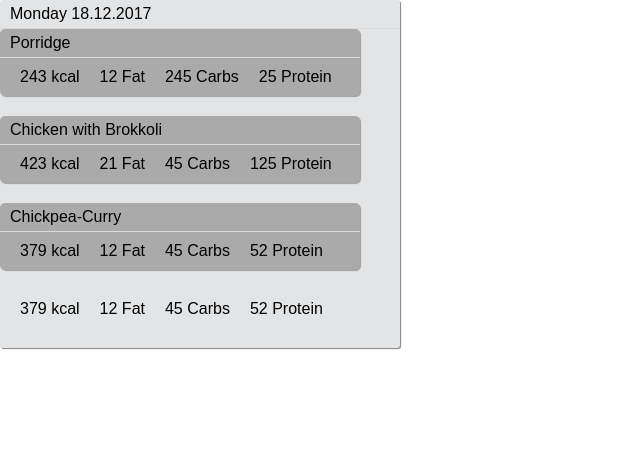
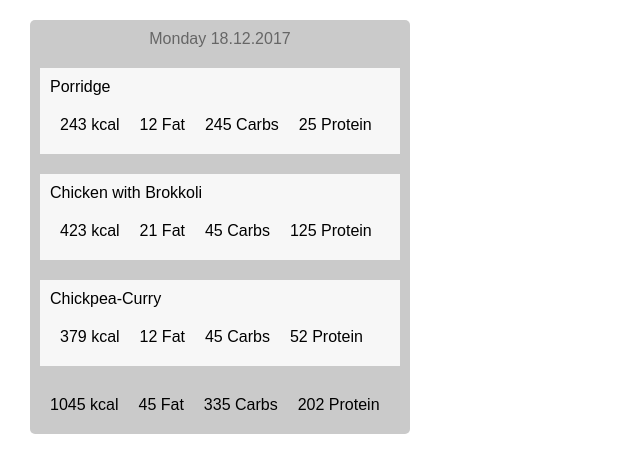
Before and after one commit to schubam/day-planner, a React (Create React App) app: page / in a window 1280 px wide. Shown: the top 472 px of the page, without its empty margins (0-640 px from the left). Built offline with nearby package versions, Linux system fonts and the light colour scheme.

Commit message:
styling and sum of nutrition logic

```diff
--- a/src/App.css
+++ b/src/App.css
@@ -0,0 +1,3 @@
+* {
+    margin: 10px;
+}
--- a/src/components/Card.css
+++ b/src/components/Card.css
@@ -1,27 +1,9 @@
 .card {
-    width: 90%;
-    margin-top: 0 auto 10px;
-    background: #aaa;
-    min-height: 50px;
-    border-radius: 5px;
-    box-shadow: 1px 1px 1px rgba(0, 0, 0, .3);
-    transition: .15s;
+    background-color: #f7f7f7;
     cursor: pointer;
-    margin-bottom: 20px;
 }
 
-.card .title {
-    padding: 5px 10px;
-    border-bottom: 1px solid #dbdbdb;
-    white-space: normal;
-    word-break: break-all;
+.card > .title {
+    /* background-color: #cabf5e; */
+    text-align: left;
 }
-
-.card .nutrition {
-    padding: 10px;
-    zoom: 1;
-}
-
-.attribute {
-    padding: 5px 10px;
-}
--- a/src/components/Card.js
+++ b/src/components/Card.js
@@ -1,16 +1,12 @@
 import React, { Component } from 'react';
 import './Card.css';
+import Nutrition from './Nutrition';
 
 const Card = (props) => {
     return (
     <div className='card'>
         <div className='title'>{props.title}</div>
-        <div className='nutrition'>
-            <span className='attribute'>{props.calories} kcal</span>
-            <span className='attribute'>{props.fat} Fat</span>
-            <span className='attribute'>{props.carbs} Carbs</span>
-            <span className='attribute'>{props.protein} Protein</span>
-        </div>
+        <Nutrition {...props}/>
     </div>
     );
 }
--- a/src/components/Day.css
+++ b/src/components/Day.css
@@ -1,20 +1,14 @@
-.day {
-    width: 400px;
-    display: inline-block;
-    height: 100%;
-    overflow: hidden;
-    min-height: 100px;
-    background-color: #e2e4e6;
-    box-shadow: 1px 1px 1px rgba(0, 0, 0, .5);
-    border-radius: 3px;
-    padding-bottom: 20px;
-    margin-right: 20px;
-    vertical-align: top;
+.day-container {
+    width: 380px;
+    min-height: 200px;
+    background-color: #cacaca;
+    display: flex;
+    flex-direction: column;
+    border-radius: 5px;
 }
 
-.day .title {
-    padding: 5px 10px;
-    border-bottom: 1px solid #dbdbdb;
-    white-space: normal;
-    word-break: break-all;
+.day-container > .title {
+    /* background-color: #94bb7e; */
+   text-align: center;
+   color: #666;
 }
--- a/src/components/Day.js
+++ b/src/components/Day.js
@@ -1,8 +1,11 @@
 import React, { Component } from 'react';
 import './Day.css'
 import Card from './Card'
-import Summary from './Summary'
+import Nutrition from './Nutrition'
 
+class Day extends React.Component {
+    constructor(props) {
+        super(props);
         const breakfast = {
             title: "Porridge",
             calories: 243,
@@ -26,16 +29,28 @@ const dinner = {
             carbs: 45,
             protein: 52
         };
+        this.breakfast = breakfast;
+        this.lunch = lunch;
+        this.dinner = dinner;
+    }
 
-class Day extends React.Component {
+    sumOfNutrition() {
+        return {
+            calories: [this.breakfast.calories, this.lunch.calories, this.dinner.calories].reduce((a,b) => a+b, 0),
+            fat: [this.breakfast.fat, this.lunch.fat, this.dinner.fat].reduce((a,b) => a+b, 0),
+            carbs: [this.breakfast.carbs, this.lunch.carbs, this.dinner.carbs].reduce((a,b) => a+b, 0),
+            protein: [this.breakfast.protein, this.lunch.protein, this.dinner.protein].reduce((a,b) => a+b, 0)
+        };
+    }
+
     render(props) {
         return (
-            <div className='day'>
+            <div className='day-container'>
                 <div className='title'>Monday 18.12.2017</div>
-                <Card {...breakfast} />
-                <Card {...lunch} />
-                <Card {...dinner} />
-                <Summary {...dinner}/>
+                <Card {...this.breakfast} />
+                <Card {...this.lunch} />
+                <Card {...this.dinner} />
+                <Nutrition {...this.sumOfNutrition() } />
             </div>
         );
     }
--- /dev/null
+++ b/src/components/Nutrition.css
@@ -0,0 +1,9 @@
+.nutrition {
+    /* background-color: #b85eca; */
+    display: flex;
+    justify-content: flex-start;
+}
+
+.nutrition .attribute {
+    /* background-color: yellow; */
+}
--- a/src/components/Summary.js
+++ b/src/components/Nutrition.js
@@ -1,9 +1,9 @@
 import React, { Component } from 'react';
-import './Summary.css';
+import './Nutrition.css';
 
-const Summary = (props) => {
+const Nutrition = (props) => {
     return (
-        <div className='summary'>
+        <div className='nutrition'>
             <span className='attribute'>{props.calories} kcal</span>
             <span className='attribute'>{props.fat} Fat</span>
             <span className='attribute'>{props.carbs} Carbs</span>
@@ -12,4 +12,4 @@ const Summary = (props) => {
     );
 }
 
-export default Summary;
+export default Nutrition;
--- a/src/components/Summary.css
+++ /dev/null
@@ -1,3 +0,0 @@
-.summary {
-    padding: 10px;
-}
```
Lines whose indentation alone changed are shown as unchanged.
